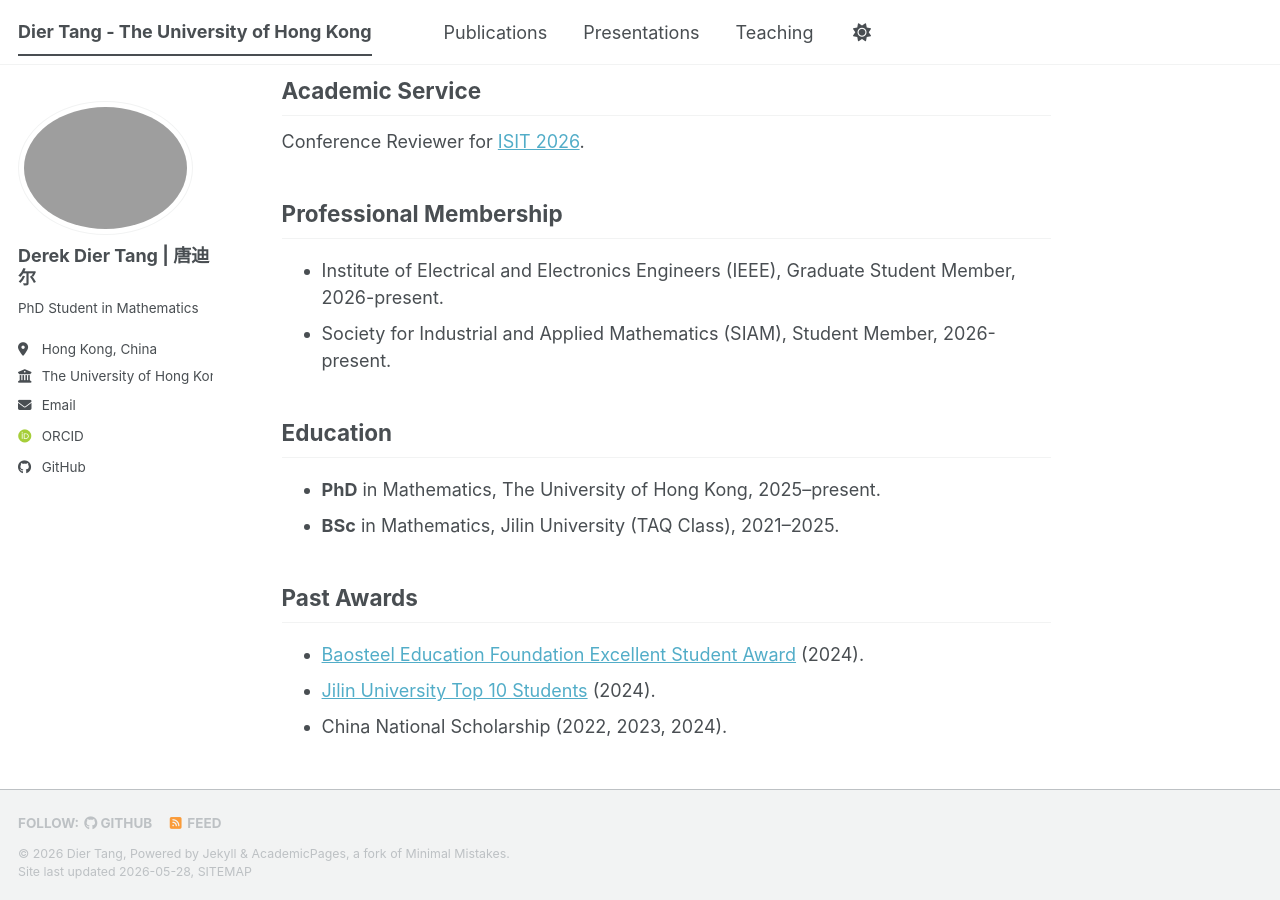
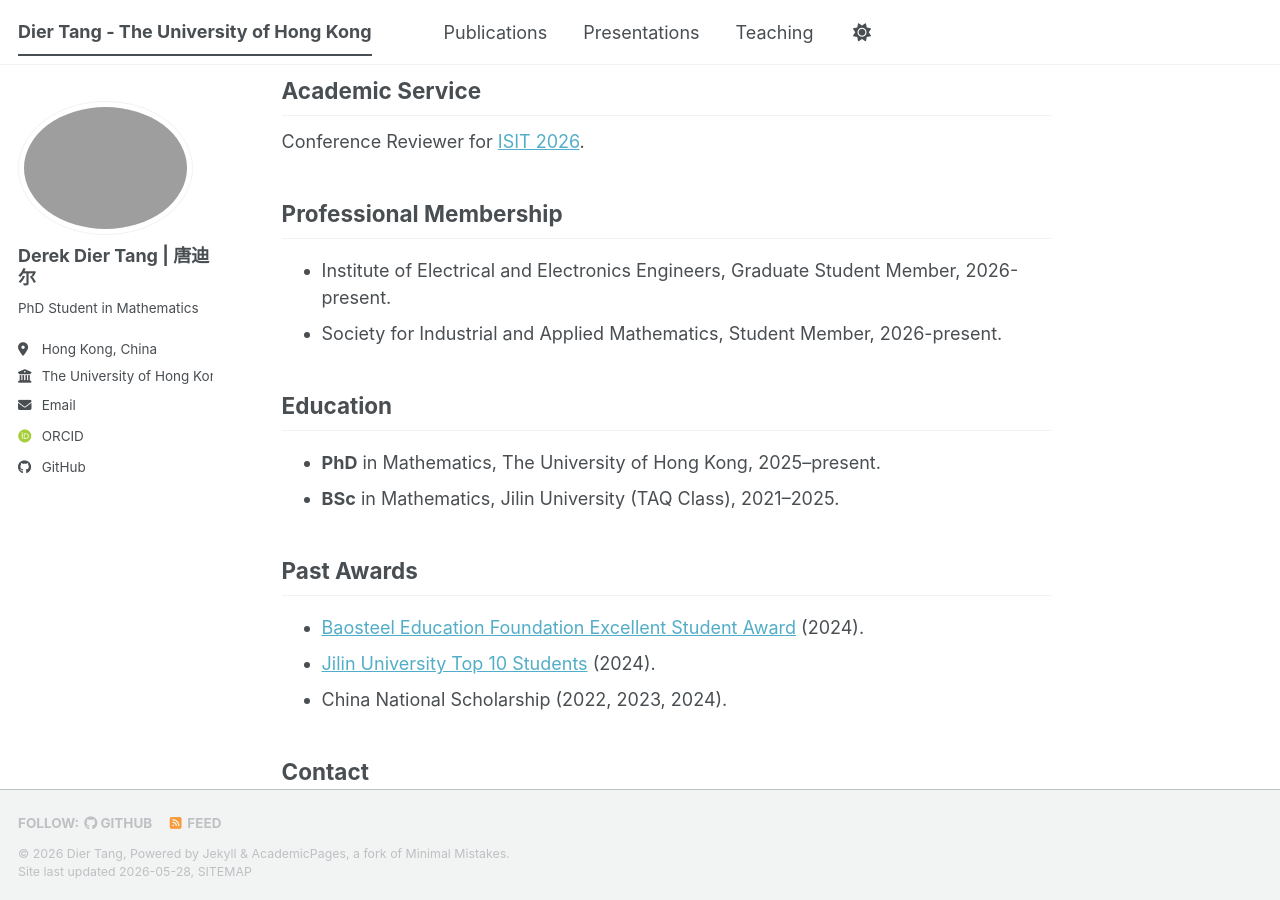
Before and after one commit to TangDier03/tangdier03.github.io, a Jekyll site: the page built from _pages/about.md, in a window 1280 px wide and 900 px high, scrolled down 572 px. Built offline with Jekyll 4.4.1, drawn with Linux system fonts in a browser that asks for light colours; some web fonts are replaced; a script bundle is joined from its source files by our own code; library files that are not in the unit come from our copies.

Commit message:
Update about.md

```diff
--- a/_pages/about.md
+++ b/_pages/about.md
@@ -30,8 +30,8 @@
 
 ## Professional Membership
 
-- Institute of Electrical and Electronics Engineers (IEEE), Graduate Student Member, 2026-present.
-- Society for Industrial and Applied Mathematics (SIAM), Student Member, 2026-present.
+- Institute of Electrical and Electronics Engineers, Graduate Student Member, 2026-present.
+- Society for Industrial and Applied Mathematics, Student Member, 2026-present.
 
 
 
```
